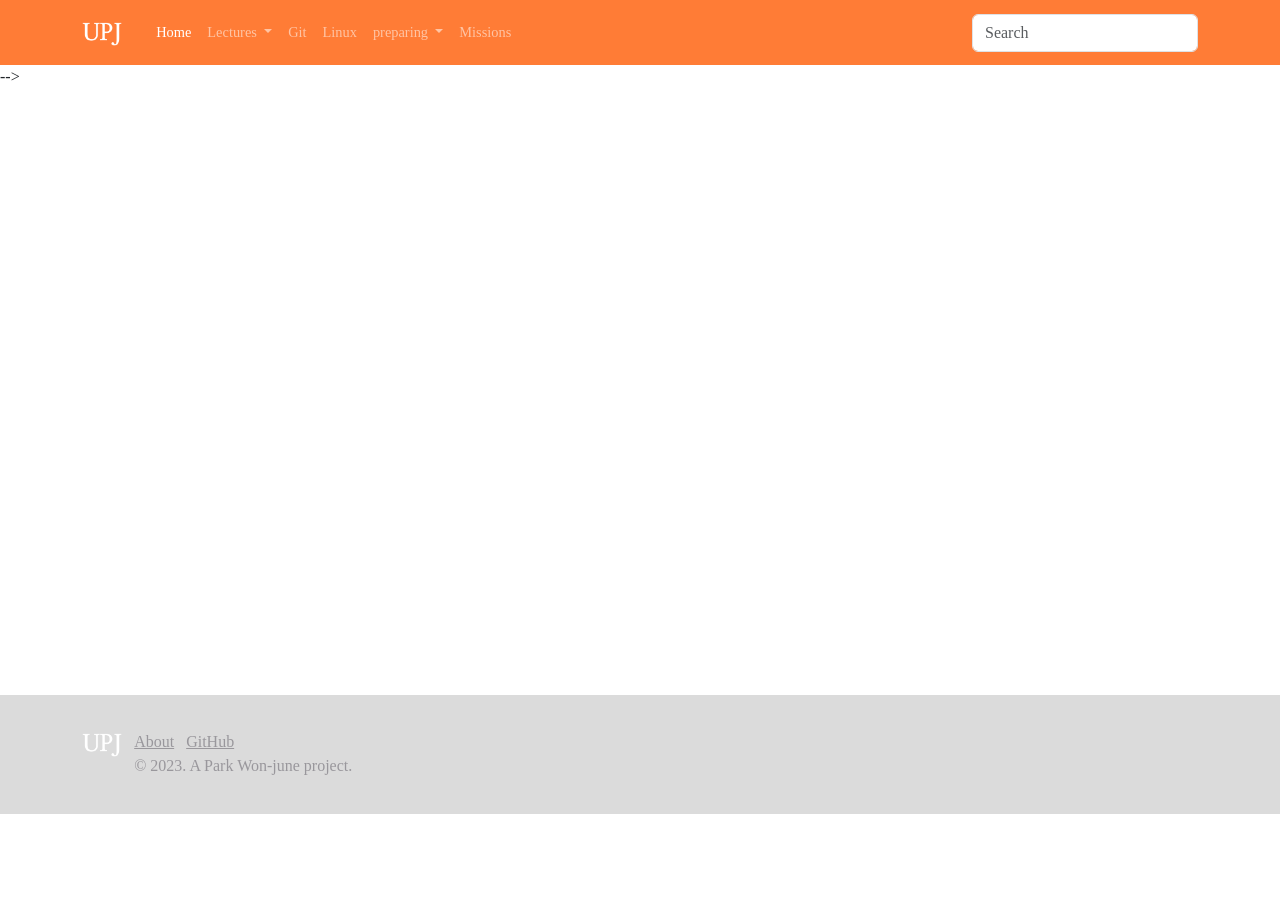
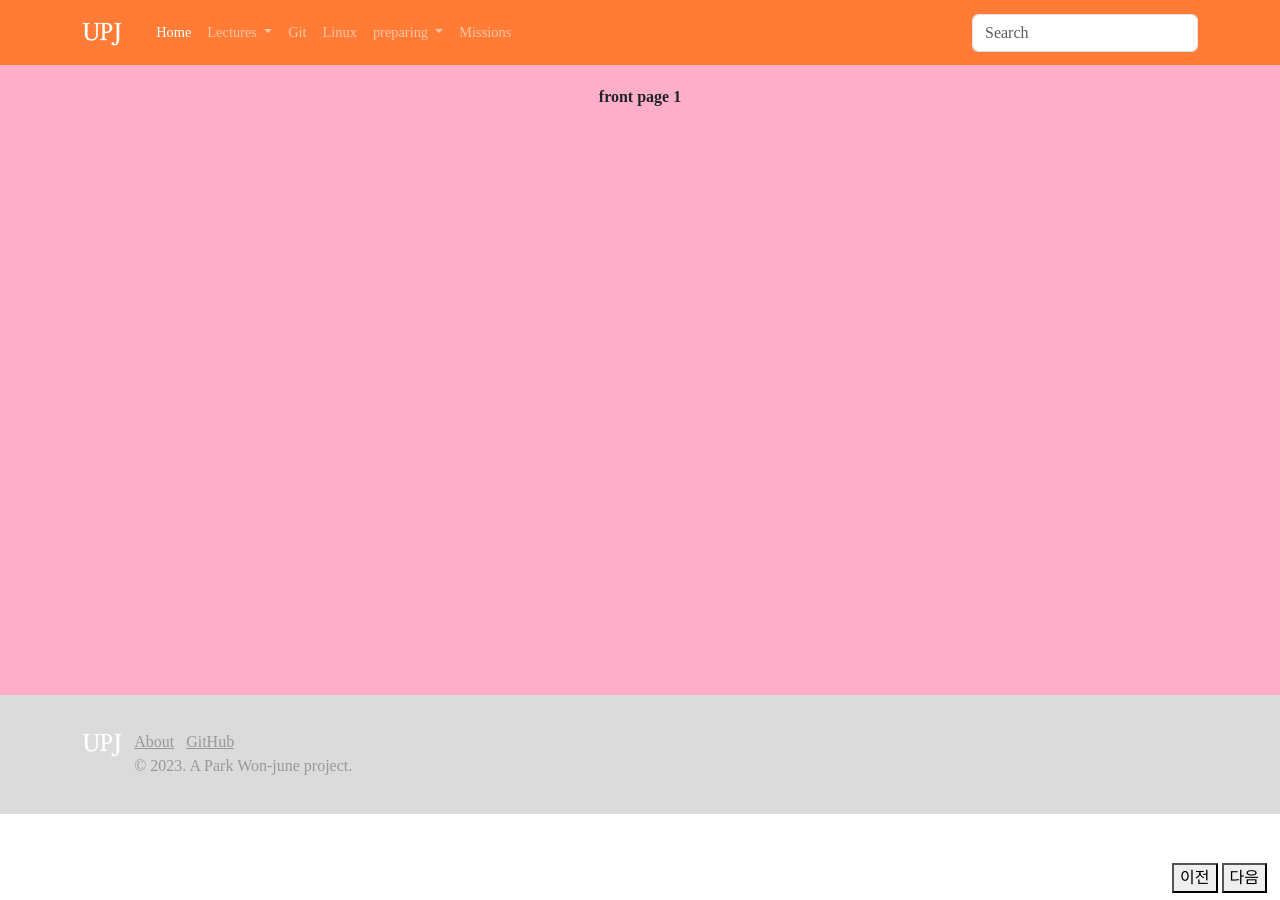
Before and after one commit to upj53/upj53.github.io, a Jekyll site: the page built from index.html, in a window 1280 px wide. Built offline with Jekyll 4.4.1, drawn with Linux system fonts in a browser that asks for light colours; nearby versions of some CDN libraries; some web fonts are replaced.

Commit message:
main design

```diff
--- a/_frontpages/01-temp.html
+++ b/_frontpages/01-temp.html
@@ -1,4 +1,5 @@
 ---
+index: 1
 name: font page 1
 image: /assets/images/pic1.png
 ---
--- a/_frontpages/02-temp.html
+++ b/_frontpages/02-temp.html
@@ -1,5 +1,7 @@
 ---
+index: 2
 name: font page 2
+image: /assets/images/pic2.png
 ---
 
 <b>front page 2</b>
--- a/_frontpages/03-temp.html
+++ b/_frontpages/03-temp.html
@@ -1,4 +1,5 @@
 ---
+index: 3
 name: font page 3
 image: /assets/images/pic3.png
 ---
--- a/_layouts/upj_mainpage.html
+++ b/_layouts/upj_mainpage.html
@@ -9,9 +9,7 @@
 
 <!-----Content----->
 <div id="mainpage">
-<!--
 {{ content }}
--->
 </div>
 
 {% include footer.html %}
--- a/assets/css/upj_home.css
+++ b/assets/css/upj_home.css
@@ -2,3 +2,33 @@
   height: 70vh;
   overflow: hidden;
 }
+
+.slider_container {
+  width: 300vw;
+  transition: transform .5s;
+}
+
+.slider_inner {
+  width: 100vw;
+  height: 70vh;
+  background-color: red;
+  float: left;
+  object-fit: cover;
+  object-position: center;
+  text-align: center;
+}
+
+.content {
+  margin-top: 20px;
+}
+
+.btn {
+  position: absolute;
+  bottom: 0px;
+  right: 0px;
+}
+
+/* .slider_inner img {
+  width: 100%;
+  height: auto;
+} */
--- a/index.html
+++ b/index.html
@@ -2,6 +2,20 @@
 title: Home
 layout: upj_mainpage
 ---
+
+<div class="slider_container">
+{% for p in site.frontpages %}
+  <div class="slider_inner" style="background-image: url('{{ p.image }}');">
+    <!-- <div class="title">{{ p.index }}</div> -->
+    <div class="content">{{ p.content }}</div>
+  </div>
+{% endfor %}
+</div>
+
+<div class="btn">
+  <button>이전</button>
+  <button>다음</button>
+</div>
 
 <!--
 <ul>
```
